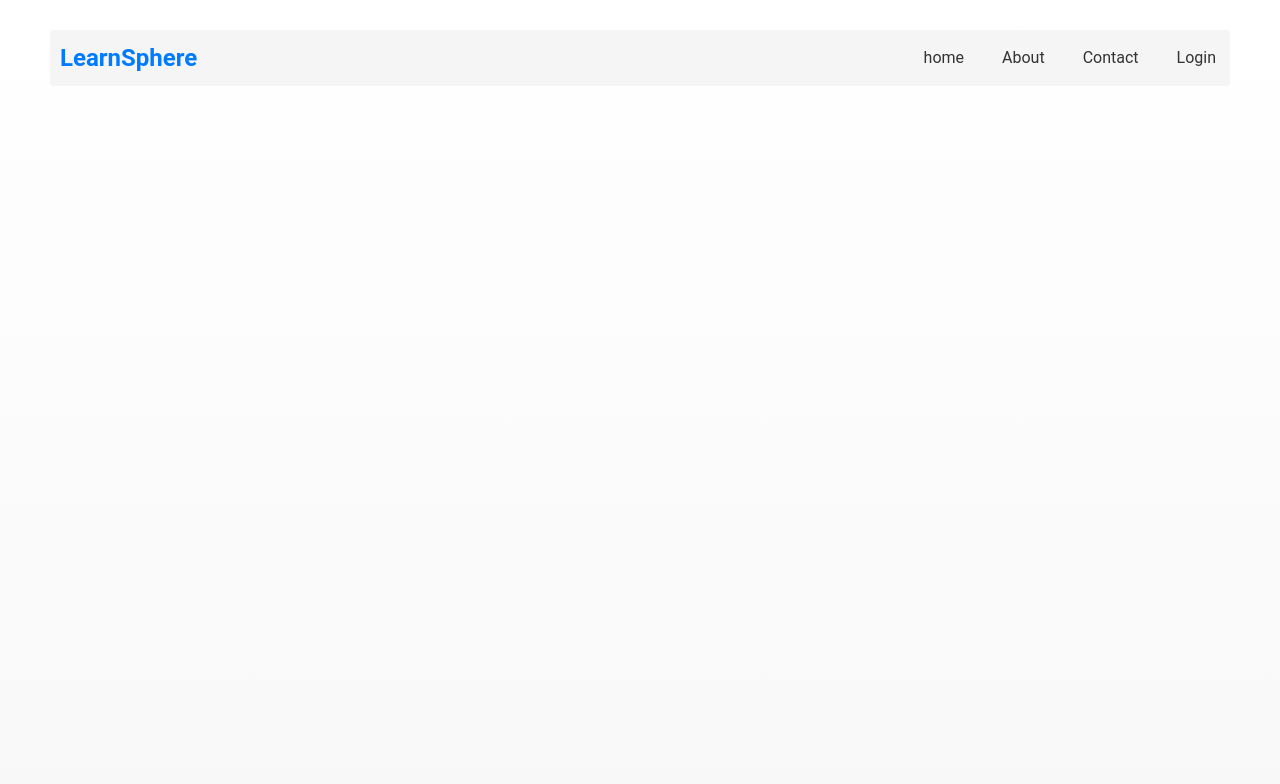
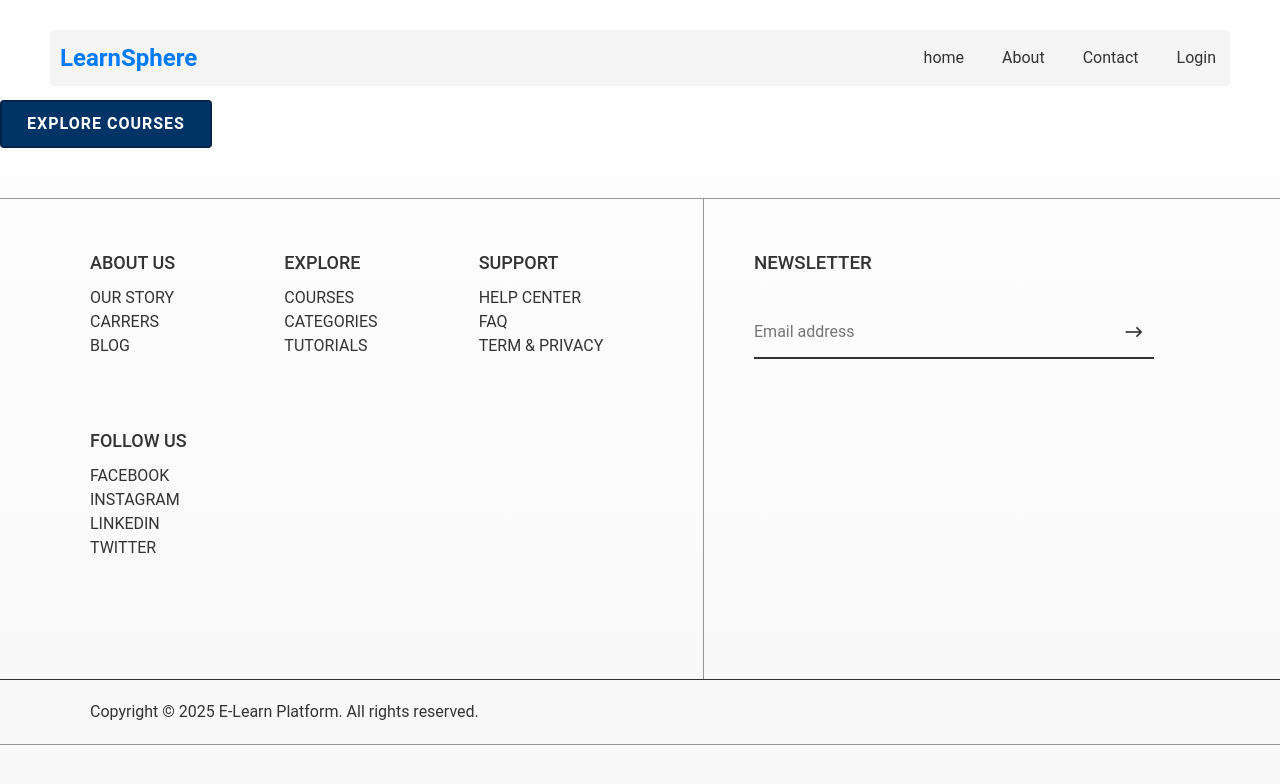
Before and after one commit to abhi-zero/LearnSphere, a website built with Vite: page course-details.html in a window 1280 px wide. Built offline with nearby package versions, Linux system fonts and the light colour scheme; a web font is replaced by a local one.

Commit message:
add a hero structure for the page

```diff
--- a/course-details.html
+++ b/course-details.html
@@ -1,10 +1,10 @@
-<!doctype html>
+<!DOCTYPE html>
 <html lang="en">
   <head>
     <meta charset="UTF-8" />
     <link rel="icon" type="image/svg+xml" href="/vite.svg" />
-    <link rel="stylesheet" href="/src/styles/index.css">
-    <link rel="stylesheet" href="/src/styles/common.css">
+       <link rel="stylesheet" href="/src/styles/course-detail.css" />
+    <link rel="stylesheet" href="/src/styles/common.css" />
     <meta name="viewport" content="width=device-width, initial-scale=1.0" />
     <title>Course Details</title>
   </head>
@@ -16,7 +16,7 @@
             <h1 class="logo">LearnSphere</h1>
           </div>
           <div class="menu">
-             <i class="ri-menu-line menu-btn"></i>
+            <i class="ri-menu-line menu-btn"></i>
             <ul>
               <i class="ri-close-large-fill close-btn"></i>
               <li><a href="/index.html">home</a></li>
@@ -27,6 +27,85 @@
           </div>
         </nav>
       </header>
+      <main>
+        <section class="hero">
+          <div class="hero-textcontent">
+            <h1 class="hero-heading"></h1>
+            <p class="sub-text"></p>
+            <p class="course-timing"></p>
+            <div class="rating-div">
+              <div class="stars"></div>
+              <p class="rating"></p>
+            </div>
+            <div class="skills">
+
+            </div>
+             <div class="hero-cta">
+              <button class="button primary-cta">Explore Courses</button>
+            </div>
+          </div>
+        </section>
+      </main>
+
+      <footer>
+        <section class="footer-main">
+          <section class="links">
+            <section class="footer-sections">
+              <h3 class="heading">About Us</h3>
+              <ul>
+                <li><a href="">Our Story</a></li>
+                <li><a href="">Carrers</a></li>
+                <li><a href="">Blog</a></li>
+              </ul>
+            </section>
+            <section class="footer-sections">
+              <h3 class="heading">Explore</h3>
+              <ul>
+                <li><a href="">Courses</a></li>
+                <li><a href="">Categories</a></li>
+                <li><a href="">Tutorials</a></li>
+              </ul>
+            </section>
+            <section class="footer-sections">
+              <h3 class="heading">Support</h3>
+              <ul>
+                <li><a href="">Help Center</a></li>
+                <li><a href="">FAQ</a></li>
+                <li><a href="">Term & Privacy</a></li>
+              </ul>
+            </section>
+            <section class="footer-sections">
+              <h3 class="heading">Follow Us</h3>
+              <ul>
+                <li><a href="">Facebook</a></li>
+                <li><a href="">Instagram</a></li>
+                <li><a href="">LinkedIn</a></li>
+                <li><a href="">Twitter</a></li>
+              </ul>
+            </section>
+          </section>
+          <section class="newsletter">
+            <h3 class="heading">Newsletter</h3>
+            <div class="input">
+              <input
+                type="email"
+                name="email"
+                id="Email"
+                placeholder="Email address"
+              />
+              <button type="submit">
+                <i class="ri-arrow-right-long-line"></i>
+              </button>
+            </div>
+          </section>
+        </section>
+        <section class="footer-note">
+          <p>Copyright © 2025 E-Learn Platform. All rights reserved.</p>
+        </section>
+      </footer>
     </div>
+
+
+    <script type="module" src="/src/scripts/course-deatil.js"></script>
   </body>
 </html>
```
